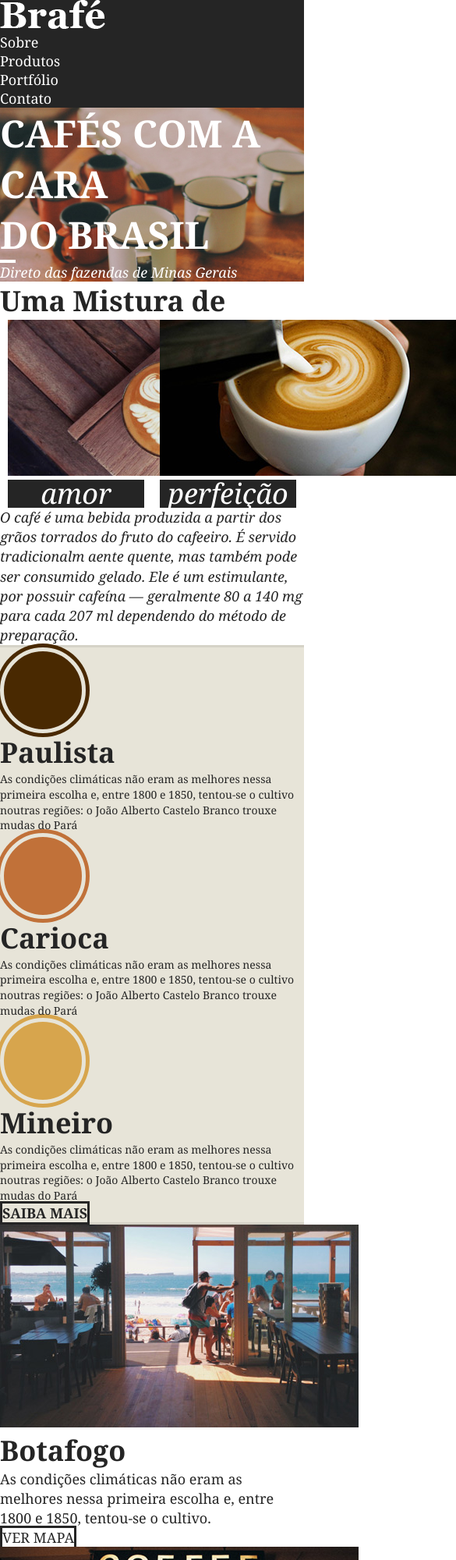
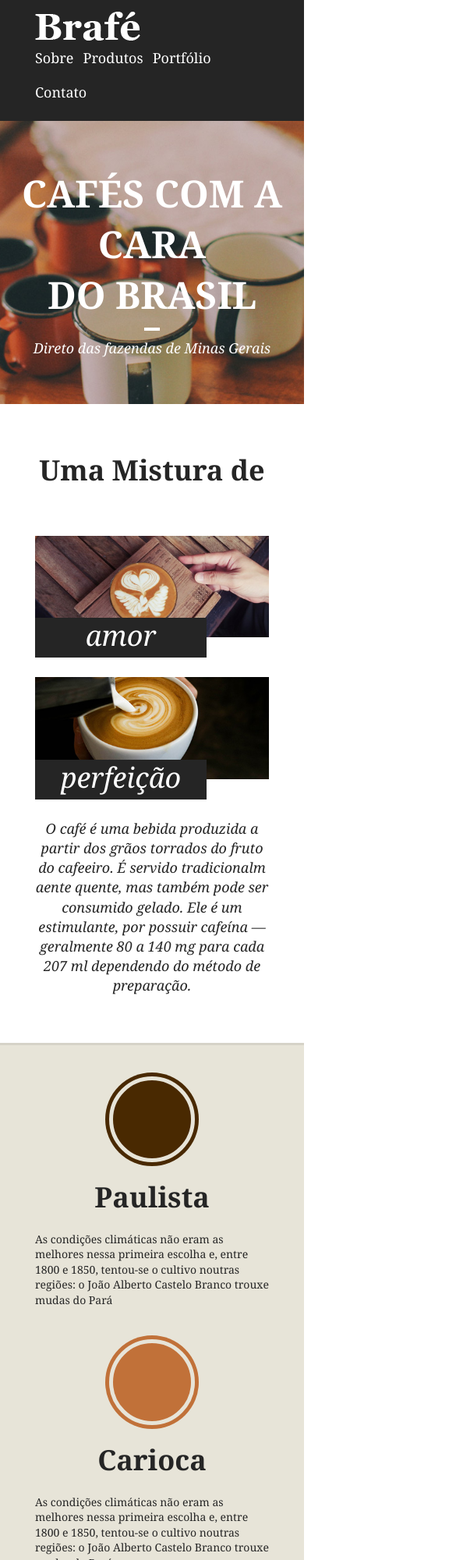
Before and after one commit to jersonjanke/sites, a plain HTML site: page brafe-1-estrutura/index.html in a window 390 px wide. Shown: the top 2000 px of the page at 78% size, 585 px wide, since content can reach past the window. Drawn offline with Linux system fonts and the light colour scheme.

Commit message:
Finalizado parte com grid

```diff
--- a/brafe-1-estrutura/css/grid.css
+++ b/brafe-1-estrutura/css/grid.css
@@ -67,3 +67,15 @@
 .grid-12 {
     width: calc(100% - 20px);
 }
+
+@media (max-width: 739px) {
+    .container {
+        max-width: 300px;
+    }
+    .grid-1, .grid-2, .grid-3, .grid-4, .grid-5, .grid-6, .grid-7, .grid-8, .grid-9, .grid-10, .grid-11, .grid-12 {
+        width: 100%;
+        margin-left: 0px;
+        margin-right: 0px;
+        float: none;
+    }
+}
--- a/brafe-1-estrutura/css/style.css
+++ b/brafe-1-estrutura/css/style.css
@@ -14,16 +14,44 @@ body {
 	box-sizing: border-box;
 }
 
+img {
+	max-width: 100%;
+	display: block;
+}
+
 /* Menu */
 
 .menu {
 	background: #252525;
+	padding: 15px 0;
+}
+
+.menu-nav ul {
+	float: right;
+}
+
+.menu-nav ul li {
+	display: inline-block;
 }
 
 .menu-nav a {
+	display: block;
 	text-decoration: none;
 	color: #fff;
 	font-size: 1.125em;
+	padding: 10px;
+	margin-left: 10px;
+}
+
+@media (max-width: 739px) {
+	.menu-nav ul {
+		float: none;
+	}
+	.menu-nav ul li a {
+		margin-left: 0px;
+		padding-left: 0px;
+		padding-right: 8px;
+	}
 }
 
 /* Intro */
@@ -32,6 +60,8 @@ body {
 	background: url('../img/bg-intro.jpg') no-repeat center center;
 	background-size: cover;
 	color: #fff;
+	padding: 150px 0;
+	text-align: center;
 }
 
 .intro h1 {
@@ -45,6 +75,7 @@ body {
 	width: 20px;
 	height: 4px;
 	background: #fff;
+	margin: 10px auto;
 }
 
 .intro p {
@@ -52,10 +83,22 @@ body {
 	font-size: 1.125em;
 }
 
+@media (max-width: 739px) {
+	.intro {
+		padding: 60px 0;
+	}
+}
+
 /* Sobre */
+
+.sobre {
+	padding: 60px 0;
+}
 
 .sobre h2 {
 	font-size: 2.25em;
+	text-align: center;
+	margin-bottom: 60px;
 }
 
 .sobre-item h3 {
@@ -67,12 +110,18 @@ body {
 	font-weight: normal;
 	text-align: center;
 	position: relative;
+	width: 220px;
+	padding: 5px 0 10px 0;
+	top: -25px;
 }
 
 .sobre > p {
 	font-size: 1.125em;
 	line-height: 1.4em;
 	font-style: italic;
+	max-width: 460px;
+	margin: 0 auto;
+	text-align: center;
 }
 
 /* Produtos */
@@ -83,8 +132,14 @@ body {
 	border-bottom: 3px solid #d6d3c8;
 }
 
+.produtos-item {
+	margin-top: 40px;
+}
+
 .produtos-item h2 {
 	font-size: 2.25em;
+	text-align: center;
+	margin-bottom: 20px;
 }
 
 .produtos-item h2::before {
@@ -96,6 +151,7 @@ body {
 	border-radius: 50%;
 	border: 5px solid #e7e4d8;
 	box-shadow: 0 0 0 5px currentColor;
+	margin: 20px auto;
 }
 
 h2.produtos-paulista::before {
@@ -123,17 +179,33 @@ h2.produtos-mineiro::before {
 	font-size: 1.125em;
 	font-weight: bold;
 	text-transform: uppercase;
+	width: 180px;
+	display: block;
+	padding: 15px 0;
+	margin: 20px auto;
+
 }
 
 /* Locais */
 
+.locais {
+	padding: 60px 0;
+}
+
+.locais-item {
+	margin-bottom: 40px;
+}
+
 .locais-item h2 {
 	font-size: 2.25em;
+	margin-bottom: 20px;
 }
 
 .locais-item p {
 	font-size: 1.125em;
 	line-height: 1.4em;
+	max-width: 320px;
+	margin-bottom: 40px;
 }
 
 .locais-item a {
@@ -142,12 +214,14 @@ h2.produtos-mineiro::before {
 	text-decoration: none;
 	border: 3px solid;
 	color: #252525;
+	padding: 10px 20px;
 }
 
 /* Assine */
 
 .assine {
 	background: #e7e4d8;
+	padding: 30px 0;
 }
 
 .assine-info h2 {
@@ -169,6 +243,9 @@ h2.produtos-mineiro::before {
 	font-size: 1.5em;
 	font-style: italic;
 	font-family: Georgia, serif;
+	width: calc(100% - 140px);
+	padding: 10px;
+	float: left;
 }
 
 .assine button {
@@ -179,15 +256,29 @@ h2.produtos-mineiro::before {
 	font-size: 1.5em;
 	color: #fff;
 	cursor: pointer;
+	padding: 13px 0;
+	float: left;
 }
 
 /*Footer*/
 
 .footer {
 	background: #d6d3c8;
+	padding: 40px 0;
+}
+
+.footer img {
+	float: right;
 }
 
 .footer p {
 	font-size: 1.125em;
 	line-height: 1.4em;
 }
+
+@media (max-width: 739px) {
+	.footer img {
+		float: none;
+		margin-top: 20px;
+	}
+}
--- a/brafe-1-estrutura/index.html
+++ b/brafe-1-estrutura/index.html
@@ -11,8 +11,8 @@
 
 	<header class="menu">
 		<div class="container">
-			<a class="menu-logo" href="#"><img src="img/brafe.png" alt="Brafé"></a>
-			<nav class="menu-nav">
+			<a class="menu-logo grid-4" href="#"><img src="img/brafe.png" alt="Brafé"></a>
+			<nav class="menu-nav grid-8">
 				<ul>
 					<li><a href="#">Sobre</a></li>
 					<li><a href="#">Produtos</a></li>
@@ -46,15 +46,15 @@ aente quente, mas também pode ser consumido gelado. Ele é um estimulante, por
 
 	<section class="produtos">
 		<div class="container">
-			<div class="produtos-item">
+			<div class="produtos-item grid-4">
 				<h2 class="produtos-paulista">Paulista</h2>
 				<p>As condições climáticas não eram as melhores nessa primeira escolha e, entre 1800 e 1850, tentou-se o cultivo noutras regiões: o João Alberto Castelo Branco trouxe mudas do Pará</p>
 			</div>
-			<div class="produtos-item">
+			<div class="produtos-item grid-4">
 				<h2 class="produtos-carioca">Carioca</h2>
 				<p>As condições climáticas não eram as melhores nessa primeira escolha e, entre 1800 e 1850, tentou-se o cultivo noutras regiões: o João Alberto Castelo Branco trouxe mudas do Pará</p>
 			</div>
-			<div class="produtos-item">
+			<div class="produtos-item grid-4">
 				<h2 class="produtos-mineiro">Mineiro</h2>
 				<p>As condições climáticas não eram as melhores nessa primeira escolha e, entre 1800 e 1850, tentou-se o cultivo noutras regiões: o João Alberto Castelo Branco trouxe mudas do Pará</p>
 			</div>
@@ -62,28 +62,34 @@ aente quente, mas também pode ser consumido gelado. Ele é um estimulante, por
 		<a class="produtos-btn" href="#">Saiba Mais</a>
 	</section>
 
-	<section class="locais container">
-		<div class="locais-item">
-			<img src="img/botafogo.jpg" alt="Brafé unidade Botafogo">
-			<div>
+	<section class="locais">
+		<div class="locais-item container">
+			<div class="grid-6">
+				<img src="img/botafogo.jpg" alt="Brafé unidade Botafogo">
+			</div>
+			<div class="grid-6">
 				<h2>Botafogo</h2>
 				<p>As condições climáticas não eram as melhores nessa primeira escolha e, entre 1800 e 1850, tentou-se o cultivo.</p>
 				<a href="#">Ver Mapa</a>
 			</div>
 		</div>
 
-		<div class="locais-item">
-			<img src="img/iguatemi.jpg" alt="Brafé unidade Iguatemi">
-			<div>
+		<div class="locais-item container">
+			<div class="grid-6">
+				<img src="img/iguatemi.jpg" alt="Brafé unidade Iguatemi">
+			</div>
+			<div class="grid-6">
 				<h2>Iguatemi</h2>
 				<p>As condições climáticas não eram as melhores nessa primeira escolha e, entre 1800 e 1850, tentou-se o cultivo.</p>
 				<a href="#">Ver Mapa</a>
 			</div>
 		</div>
 
-		<div class="locais-item">
-			<img src="img/botafogo.jpg" alt="Brafé unidade Mineirão">
-			<div>
+		<div class="locais-item container">
+			<div class="grid-6">
+				<img src="img/botafogo.jpg" alt="Brafé unidade Mineirão">
+			</div>
+			<div class="grid-6">
 				<h2>Mineirão</h2>
 				<p>As condições climáticas não eram as melhores nessa primeira escolha e, entre 1800 e 1850, tentou-se o cultivo.</p>
 				<a href="#">Ver Mapa</a>
@@ -94,11 +100,11 @@ aente quente, mas também pode ser consumido gelado. Ele é um estimulante, por
 
 	<section class="assine">
 		<div class="container">
-			<div class="assine-info">
+			<div class="assine-info grid-6">
 				<h2>Assine Nossa Newsletter</h2>
 				<p>promoções e eventos mensais</p>
 			</div>
-			<form>
+			<form class="grid-6">
 				<label>E-mail</label>
 				<input type="text" placeholder="Digite seu e-mail">
 				<button type="submit">Enviar</button>
@@ -108,8 +114,10 @@ aente quente, mas também pode ser consumido gelado. Ele é um estimulante, por
 
 	<footer class="footer">
 		<div class="">
-			<p>Este é um projeto da Origamid. Mais em origamid.com<br>Praia de Botafogo, 300, 5º andar - Botafogo - Rio de Janeiro</p>
-			<img src="img/brafe.png" alt="Brafé">
+			<p class="grid-8">Este é um projeto da Origamid. Mais em origamid.com<br>Praia de Botafogo, 300, 5º andar - Botafogo - Rio de Janeiro</p>
+			<div class="grid-4">
+				<img src="img/brafe.png" alt="Brafé">
+			</div>
 		</div>
 	</footer>
 
```
